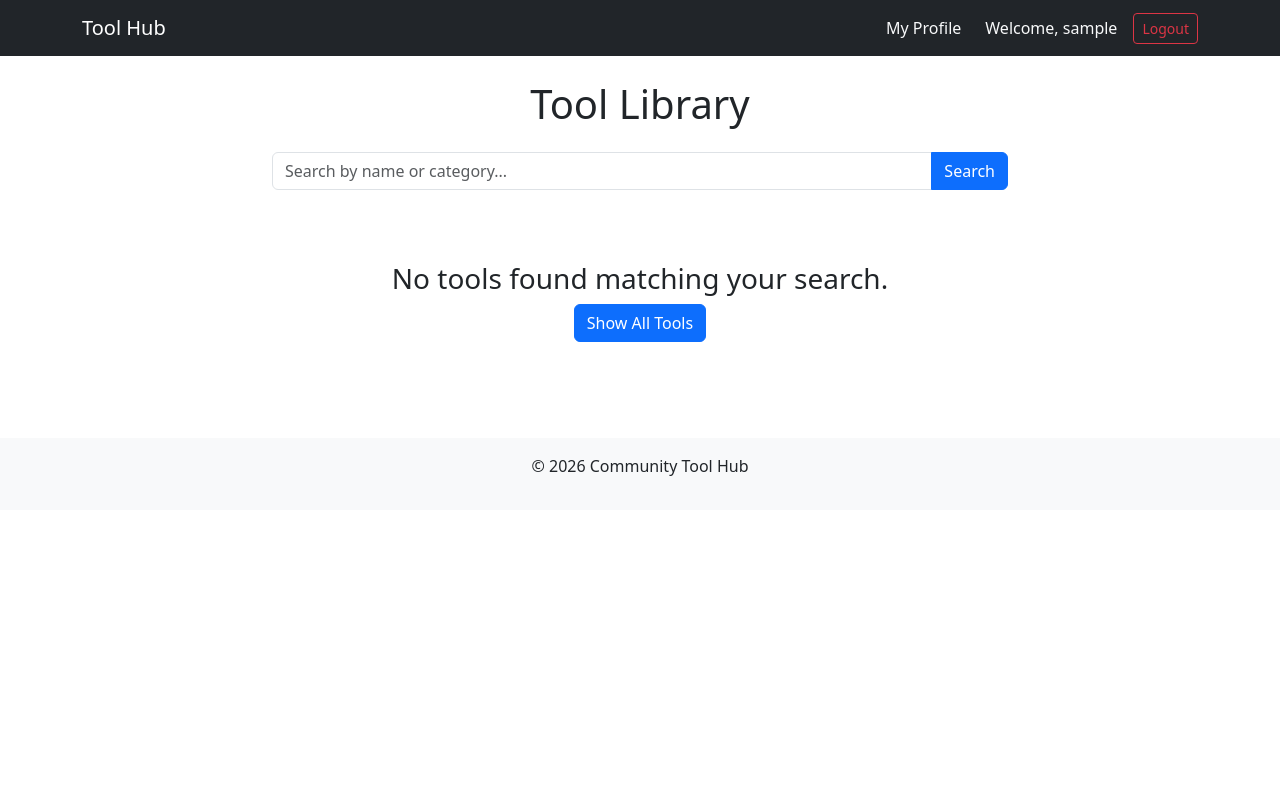
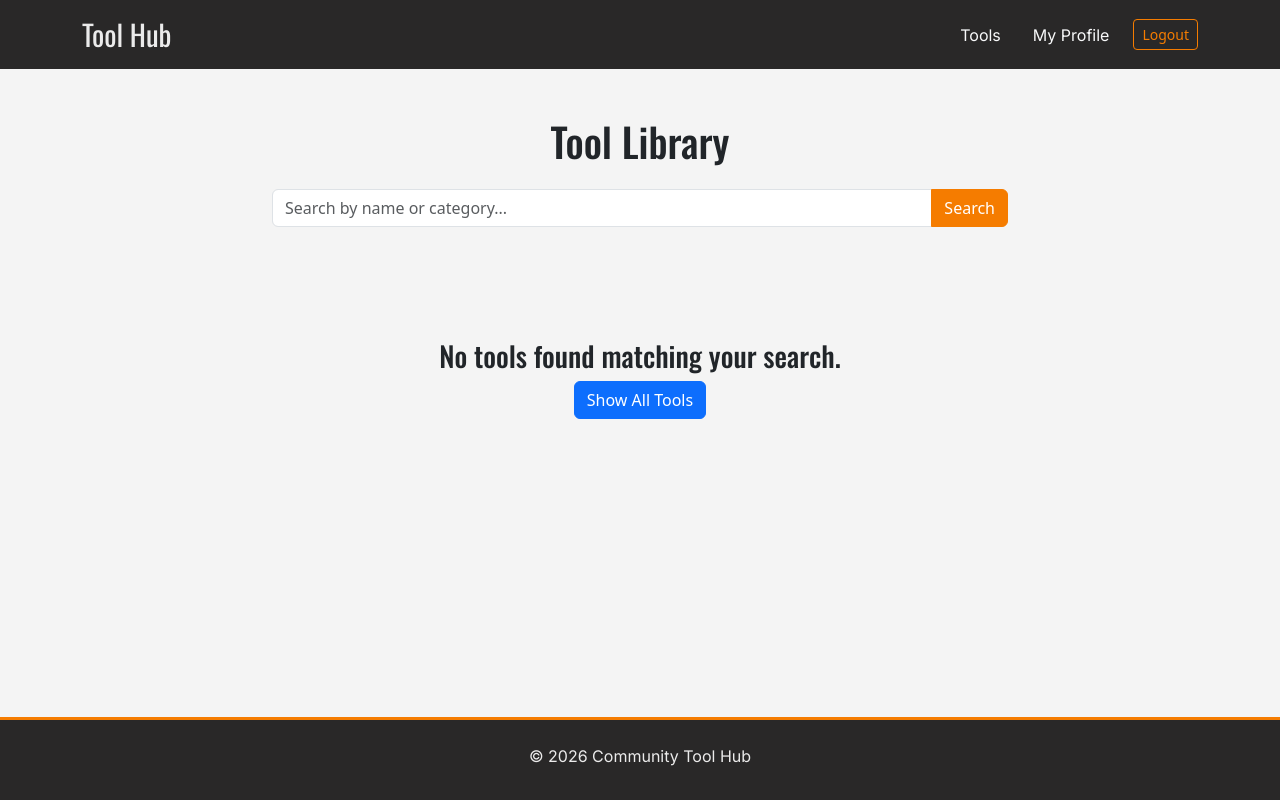
Before and after one commit to BHCGH92/communitytoolhub, a Django app: page / in a window 1280 px wide. Run offline with Django 5.2, Linux system fonts and the light colour scheme; the visitor is signed in with stand-in values (Sample User, id 1); data that the repository does not hold is empty.

Commit message:
created my css stylesheet and started styling base.html and tools.html

```diff
--- /dev/null
+++ b/static/css/style.css
@@ -0,0 +1,202 @@
+/* Google Font Import */
+@import url('https://fonts.googleapis.com/css2?family=Inter:ital,opsz,wght@0,14..32,100..900;1,14..32,100..900&family=Oswald:wght@200..700&display=swap');
+
+:root {
+    /* Primary Colors */
+    --brand-orange: #F57C00;    /* The main action color */
+    --brand-orange-hover: #e65100;
+
+    /* Neutral Palette */
+    --dark-charcoal: #292828;   /* Navbar and Headers */
+    --light-gray: #f4f4f4f3;      /* Backgrounds */
+
+    /* Text Colors */
+    --text-main: #212121;
+    --text-muted: #757575;
+    --text-link:#3A5F7D;    /* Link color */
+
+    /* UI States */
+    --success-green: #2e7d32;
+}
+
+/* Global Styles */
+
+body {
+    background-color: var(--light-gray) !important;
+    color: var(--text-main);
+    display: flex;
+    flex-direction: column;
+    min-height: 100vh;
+    margin: 0;
+}
+
+h1, h2, h3, h4, h5, h6 {
+    font-family: 'Oswald', sans-serif;
+    color: var(--dark-charcoal);
+}
+
+p, a, li, span {
+    font-family: 'Inter', sans-serif;
+    color: var(--text-main);
+}
+
+main, .container {
+    flex: 1 0 auto;
+}
+
+footer {
+    flex-shrink: 0;
+    border-top: 3px solid var(--brand-orange);
+    background-color: var(--dark-charcoal) !important;
+    color: var(--white);
+    padding: 20px 0;
+    text-align: center;
+}
+
+footer, p {
+    color: var(--light-gray);
+}
+
+/* Navbar Styles */
+
+nav.navbar.custom-navbar {
+    background-color: var(--dark-charcoal) !important;
+}
+
+.navbar-title{
+    font-family: 'Oswald', sans-serif;
+    font-size: 1.8rem !important;
+    color: var(--light-gray) !important;
+}
+
+.nav-link:hover {
+    color: var(--brand-orange) !important;
+}
+
+/* Button Styles */
+
+.btn-outline-danger {
+    border-color: var(--brand-orange) !important;
+    color: var(--brand-orange) !important;
+}
+
+.search-bar-button {
+    background-color: var(--brand-orange) !important;
+    color: #ffffff !important;
+    border-color: var(--brand-orange) !important;
+    border-radius: 8px;
+    padding: 6px 15px;
+    font-size: 1rem;
+    font-weight: 600;
+    text-decoration: none;
+    display: inline-block;
+    transition: background-color 0.2s;
+}
+
+
+/* Card and grid styles */
+
+.tool-grid {
+    display: grid;
+    grid-template-columns: repeat(auto-fit, 300px);
+    justify-content: center;
+    gap: 30px;
+    padding: 40px 20px;
+    max-width: 100%;
+    margin-left: auto;
+    margin-right: auto;
+}
+
+.tool-card {
+    background: var(--white);
+    border-radius: 20px;
+    overflow: hidden;
+    transition: transform 0.3s ease, box-shadow 0.3s ease;
+    border: none;
+    box-shadow: 0 10px 20px rgba(0,0,0,0.05);
+    display: flex;
+    flex-direction: column;
+    height: 100%;
+}
+
+.tool-card:hover {
+    transform: translateY(-5px);
+    box-shadow: 0 15px 30px rgba(0,0,0,0.1);
+}
+
+.card-img-container {
+    height: 250px;
+    display: flex;
+    align-items: center;
+    justify-content: center;
+    padding: 20px;
+    background-color: #fcfcfc;
+    overflow: hidden;
+}
+
+.card-img-container img {
+    max-width: 100%;
+    max-height: 100%;
+    object-fit: contain;
+}
+
+.card-body-custom {
+    padding: 25px;
+    display: flex;
+    flex-direction: column;
+    flex-grow: 1;
+}
+
+.tool-title {
+    font-size: 1.5rem;
+    font-weight: 700;
+    color: var(--dark-charcoal);
+    margin-bottom: 5px;
+}
+
+.tool-subtitle {
+    color: var(--text-muted);
+    font-size: 0.9rem;
+    margin-bottom: 20px;
+}
+
+.card-footer-custom {
+    display: flex;
+    justify-content: space-between;
+    align-items: center;
+    margin-top: auto;
+}
+
+.price-tag {
+    font-size: 1.5rem;
+    font-weight: 800;
+    color: var(--text-main);
+    display: flex;
+    align-items: baseline;
+}
+
+.price-tag span {
+    font-size: 0.85rem;
+    color: var(--text-muted);
+    font-weight: 400;
+    margin-left: 2px;
+}
+
+.btn-view {
+    background-color: var(--brand-orange);
+    color: #ffffff !important;
+    border-radius: 8px;
+    padding: 6px 15px;
+    font-size: 0.9rem;
+    font-weight: 600;
+    text-decoration: none;
+    display: inline-block;
+    transition: background-color 0.2s;
+}
+
+.btn-view:hover {
+    background-color: var(--brand-orange-hover);
+    color: var(--white);
+}
+
+/* End of Card style for tools */
--- a/templates/base.html
+++ b/templates/base.html
@@ -1,15 +1,17 @@
+{% load static %}
 <!DOCTYPE html>
 <html lang="en">
 <head>
     <meta charset="UTF-8">
     <meta name="viewport" content="width=device-width, initial-scale=1.0">
     <title>Community Tool Hub</title>
+    <link rel="stylesheet" href="{% static 'css/style.css' %}">
     <link href="https://cdn.jsdelivr.net/npm/bootstrap@5.3.0/dist/css/bootstrap.min.css" rel="stylesheet">
 </head>
 <body>
-    <nav class="navbar navbar-expand-lg navbar-dark bg-dark mb-4">
+    <nav class="navbar navbar-expand-lg navbar-dark bg-dark mb-4 custom-navbar">
         <div class="container">
-            <a class="navbar-brand" href="{% url 'tool_list' %}">Tool Hub</a>
+            <a class="navbar-brand navbar-title" href="{% url 'tool_list' %}">Tool Hub</a>
 
             <button class="navbar-toggler" type="button" data-bs-toggle="collapse" data-bs-target="#navbarNav">
                 <span class="navbar-toggler-icon"></span>
@@ -17,9 +19,9 @@
 
             <div class="collapse navbar-collapse" id="navbarNav">
                 <div class="navbar-nav ms-auto align-items-center">
+                    <a href="{% url 'tool_list' %}" class="nav-link text-light me-3">Tools</a>
                     {% if user.is_authenticated %}
                         <a href="{% url 'profile' %}" class="nav-link text-light me-3">My Profile</a>
-                        <span class="navbar-text me-3 text-light">Welcome, {{ user.username }}</span>
                         <form action="{% url 'logout' %}" method="post" class="d-inline">
                             {% csrf_token %}
                             <button type="submit" class="btn btn-outline-danger btn-sm">Logout</button>
@@ -49,8 +51,8 @@
         {% endblock %}
     </main>
 
-    <footer class="text-center mt-5 py-3 bg-light">
-        <p>&copy; 2026 Community Tool Hub</p>
+    <footer class="text-center mt-5 py-3">
+        <p class="footer-text mt-2">&copy; 2026 Community Tool Hub</p>
     </footer>
 
     <script src="https://cdn.jsdelivr.net/npm/bootstrap@5.3.0/dist/js/bootstrap.bundle.min.js"></script>
--- a/tools/templates/tools/tools.html
+++ b/tools/templates/tools/tools.html
@@ -8,7 +8,7 @@
 
             <form method="GET" action="{% url 'tool_list' %}" class="input-group">
                 <input type="text" name="q" class="form-control" placeholder="Search by name or category..." value="{{ request.GET.q|default:'' }}">
-                <button class="btn btn-primary" type="submit">Search</button>
+                <button class="btn btn-primary search-bar-button" type="submit">Search</button>
                 {% if request.GET.q %}
                     <a href="{% url 'tool_list' %}" class="btn btn-outline-secondary">Clear</a>
                 {% endif %}
@@ -20,35 +20,29 @@
         </div>
     </div>
 
-    <div class="row">
+    <div class="tool-grid">
         {% for tool in tools %}
-            <div class="col-md-4 mb-4">
-                <div class="card h-100 shadow-sm">
-                    {% if tool.image %}
-                        <img src="{{ tool.image.url }}" class="card-img-top" alt="{{ tool.name }}" style="height: 200px; object-fit: cover;">
-                    {% else %}
-                        <img src="https://via.placeholder.com/300x200" class="card-img-top" alt="No image available">
-                    {% endif %}
+            <div class="tool-card">
+                <div class="card-img-container">
+                    <img src="{{ tool.image.url }}" alt="{{ tool.name }}">
+                </div>
 
-                    <div class="card-body d-flex flex-column">
-                        <div class="d-flex justify-content-between align-items-start mb-2">
-                            <h5 class="card-title mb-0">{{ tool.name }}</h5>
-                            <span class="badge bg-secondary">{{ tool.category.name }}</span>
+                <div class="card-body-custom">
+                    <h3 class="tool-title">{{ tool.name }}</h3>
+                    <p class="tool-subtitle">{{ tool.category }} Series</p>
+
+                    <div class="card-footer-custom">
+                        <div class="price-tag">
+                            £{{ tool.price_per_day }}<span> / day</span>
                         </div>
-
-                        <p class="card-text text-muted small">{{ tool.description|truncatewords:15 }}</p>
-
-                        <div class="mt-auto">
-                            <div class="d-flex justify-content-between align-items-center">
-                                <span class="fw-bold">£{{ tool.price_per_day }}/day</span>
-                                <a href="{% url 'tool_detail' tool.id %}" class="btn btn-sm btn-outline-dark">View Details</a>
-                            </div>
-                        </div>
+                        <a href="{% url 'tool_detail' tool.id %}" class="btn-view">
+                            View Details
+                        </a>
                     </div>
                 </div>
             </div>
         {% empty %}
-            <div class="col-12 text-center py-5">
+            <div class="text-center py-5" style="grid-column: 1 / -1;">
                 <h3>No tools found matching your search.</h3>
                 <a href="{% url 'tool_list' %}" class="btn btn-primary">Show All Tools</a>
             </div>
```
